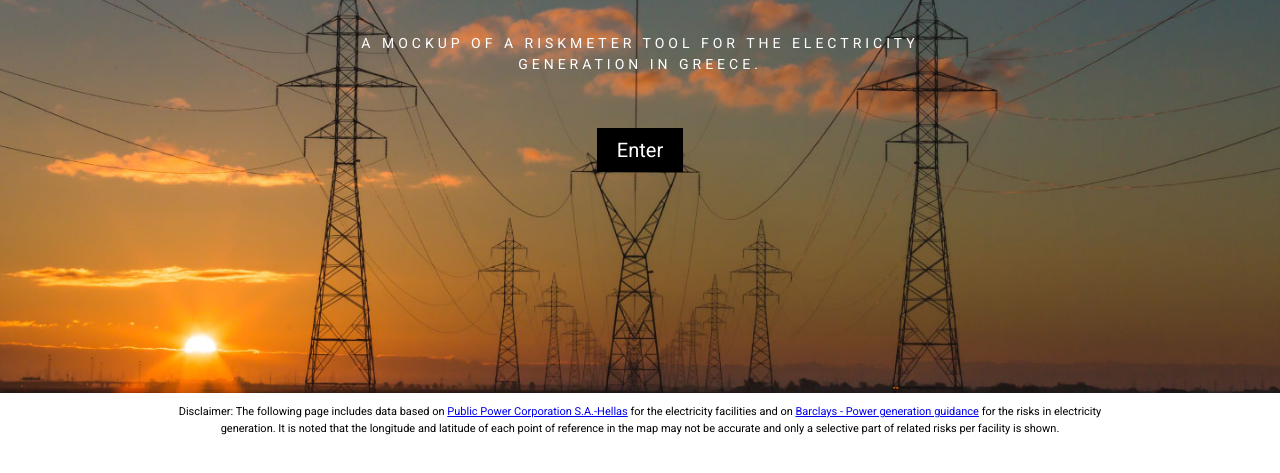
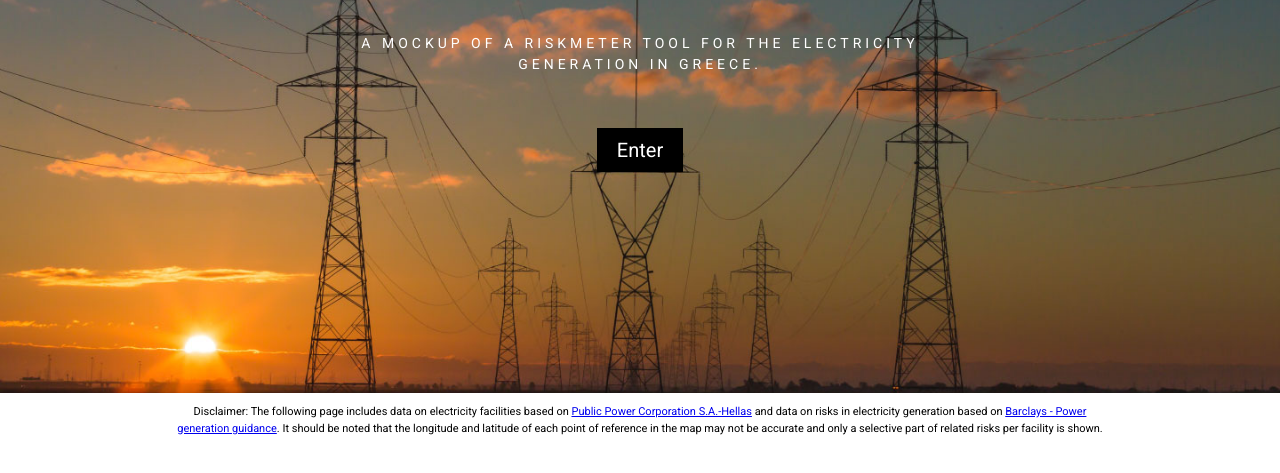
Before and after one commit to gxexakis/energy_risk, a plain HTML site: page index.html in a window 1280 px wide. Shown: the part 307-780 px from the top of the page. Drawn offline with Linux system fonts and the light colour scheme.

Commit message:
Edit disclaimer text

```diff
--- a/index.html
+++ b/index.html
@@ -21,8 +21,8 @@
 
     <div id="footer">
       <div class="container">
-        <p>Disclaimer: The following page includes data based on <a href="https://www.dei.gr/en/i-dei/i-etairia/tomeis-drastiriotitas/paragwgi/analutikos-xartis-stathmwn">Public Power Corporation S.A.-Hellas</a> for the electricity facilities and on <a href="https://www.home.barclays/content/dam/barclayspublic/docs/Citizenship/power-generation-guidance-note.pdf">Barclays - Power generation guidance</a> for
-        the risks in electricity generation. It is noted that the longitude and latitude of each point of reference in the map may not be accurate and only a selective part of related risks per facility is shown.
+        <p>Disclaimer: The following page includes data on electricity facilities based on <a href="https://www.dei.gr/en/i-dei/i-etairia/tomeis-drastiriotitas/paragwgi/analutikos-xartis-stathmwn">Public Power Corporation S.A.-Hellas</a> and data on
+        risks in electricity generation based on <a href="https://www.home.barclays/content/dam/barclayspublic/docs/Citizenship/power-generation-guidance-note.pdf">Barclays - Power generation guidance</a>. It should be noted that the longitude and latitude of each point of reference in the map may not be accurate and only a selective part of related risks per facility is shown.
 
         </p>
         </div>
```
